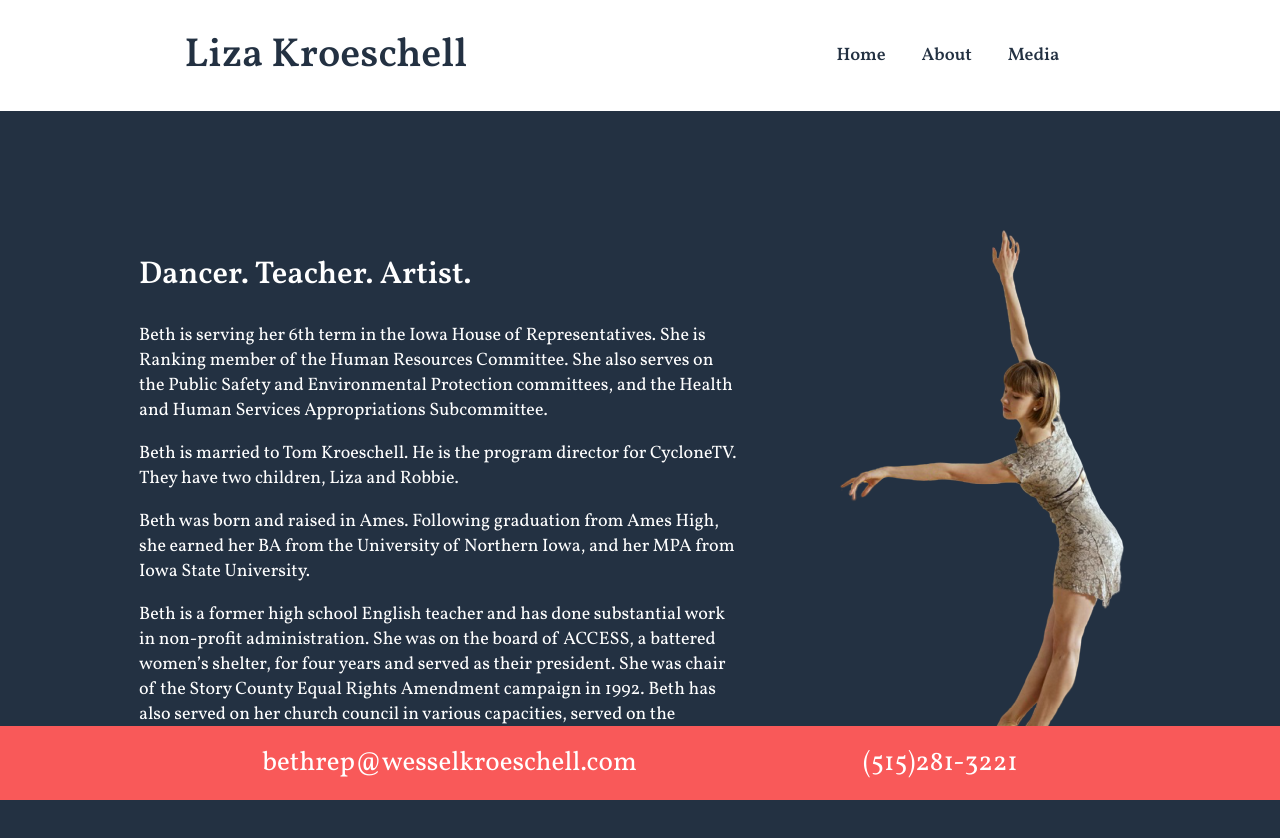
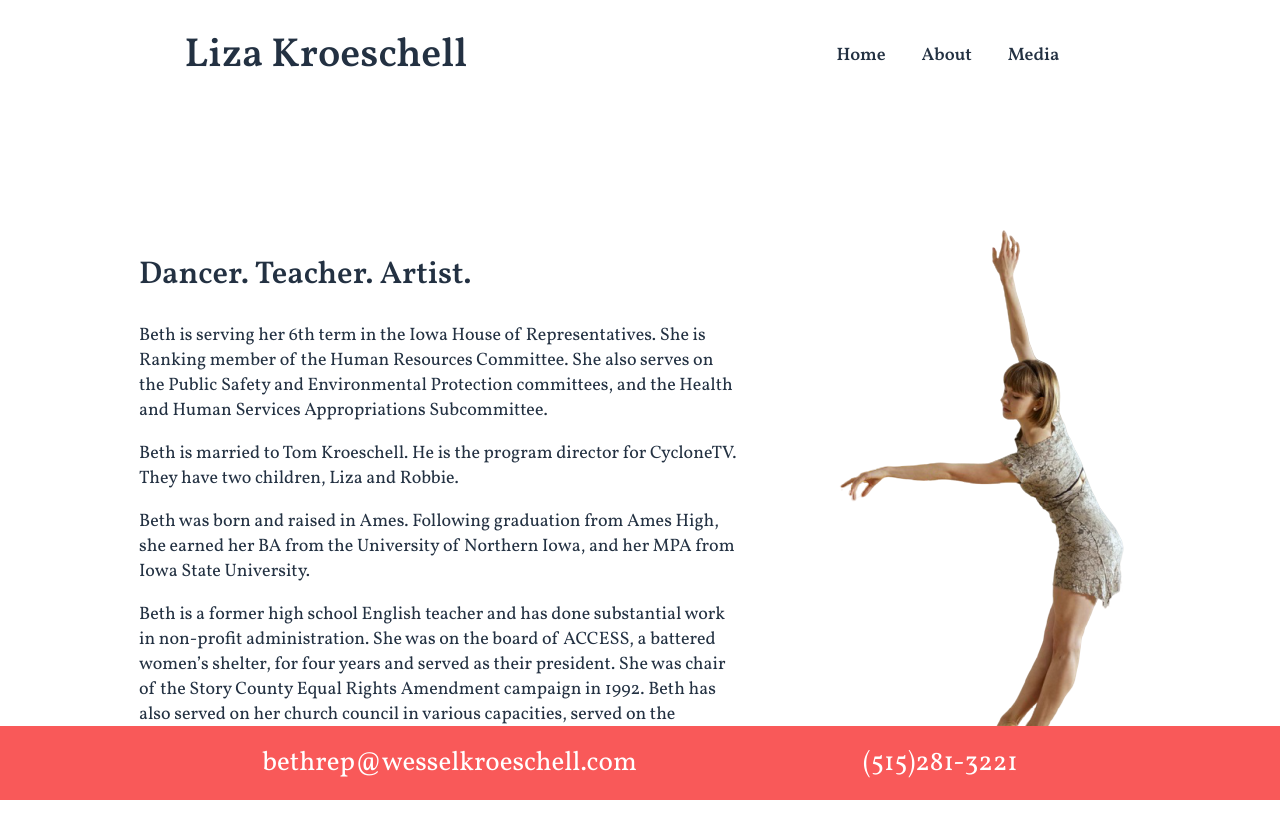
Before and after one commit to JamesODonoghue/liza-kroeschell, a React (Create React App) app: page / in a window 1280 px wide. Shown: the top 838 px of the page. Built offline with nearby package versions, Linux system fonts and the light colour scheme.

Commit message:
updated main background color. fixed routes

```diff
--- a/src/components/App/App.css
+++ b/src/components/App/App.css
@@ -287,10 +287,11 @@ footer {
         display: flex;
         align-items: center;
         justify-content: center;
-        background-color: var(--header-bg-color);
-        color: #fff;
+        /* background-color: var(--header-bg-color); */
+        color: var(--header-bg-color);
         box-sizing: border-box;
         padding: 10rem;
+        flex-wrap: wrap;
     }
 
     footer {
--- a/src/components/Landing/index.tsx
+++ b/src/components/Landing/index.tsx
@@ -41,7 +41,7 @@ function Landing() {
                     </p>
                 </div>
                 <div className="main-image">
-                    <img alt="beth-profile" src={photo}></img>
+                    <img alt="liza-profile" src={photo}></img>
                 </div>
             </section>
         </div>
```
